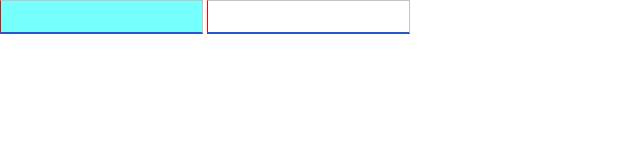
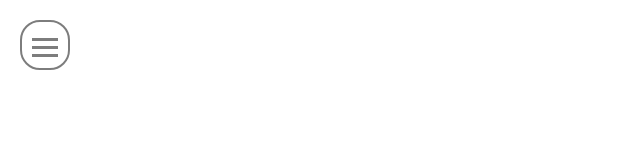
Before and after one commit to ofaaoficial/transference-guaviare, a plain HTML site: page index.html in a window 1280 px wide. Shown: the whole page, without its empty margins (0-640 px from the left). Drawn offline with Linux system fonts and the light colour scheme.

Commit message:
ejemplo de menu con selectores

```diff
--- a/assets/css/styles.css
+++ b/assets/css/styles.css
@@ -8,6 +8,13 @@
 }
 */
 
+/**
+     Variables globales
+
+ */
+:root{
+    --black: #7d7d7d;
+}
 
 /**
     Reset styles
@@ -24,29 +31,56 @@
     transition: .4s all ease-in-out;
 }
 
-.input-class{
-    border: 1px solid #c3c3c3;
-    padding: 8px 12px;
-    border-bottom: 2px solid #2657c7;
+body{
+    font-family: Arial, "Helvetica Neue", Helvetica, sans-serif;
+    width: 100%;
+    overflow-x: hidden;
 }
 
-/**
-    Pseudo clases
-    https://developer.mozilla.org/es/docs/Web/CSS/Pseudo-classes
- */
-
-.input-class:focus{
-    border: 2px solid #2657c7;
+.menu{
+    width: 50px;
+    height: 50px;
+    padding: 10px;
+    border: 2px solid var(--black);
+    display: flex;
+    flex-direction: column;
+    align-items: center;
+    justify-content: center;
+    cursor: pointer;
+    -webkit-border-radius: 20px;
+    -moz-border-radius: 20px;
+    border-radius: 20px;
+    margin: 20px;
 }
 
-.input-class:hover{
-    background-color: #dedede;
+.menu .line{
+    width: 100%;
+    height: 3px;
+    background: var(--black);
+    margin-top: 5px;
+    border-top: 5px;
 }
 
-.input-class:first-child{
-    background: rgba(0, 255, 252, 0.54);
+.menu:hover{
+    background: #e9e9e9;
 }
 
-.input-class:empty{
-    border-left: 1px solid red;
+.menu-nav{
+    width: 50%;
+    height: 100vh;
+    position: absolute;
+    left: -100%;
+    top: 0;
+    background: black;
+    display: flex;
+    align-items: center;
+    justify-content: center;
 }
+
+.menu-nav h2{
+    color: #fff;
+}
+
+.menu:hover ~ .menu-nav, .menu-nav:hover{
+    left: 0;
+}
--- a/index.html
+++ b/index.html
@@ -9,9 +9,13 @@
     <link rel="stylesheet" href="assets/css/styles.css">
 </head>
 <body>
-<section class="group-inputs">
-    <input type="text" name="name" id="name" class="input-class">
-    <input type="text" name="last-name" id="last-name" class="input-class">
+<section class="menu">
+    <article class="line"></article>
+    <article class="line"></article>
+    <article class="line"></article>
+</section>
+<section class="menu-nav">
+    <h2>Menu</h2>
 </section>
 </body>
 </html>
```
